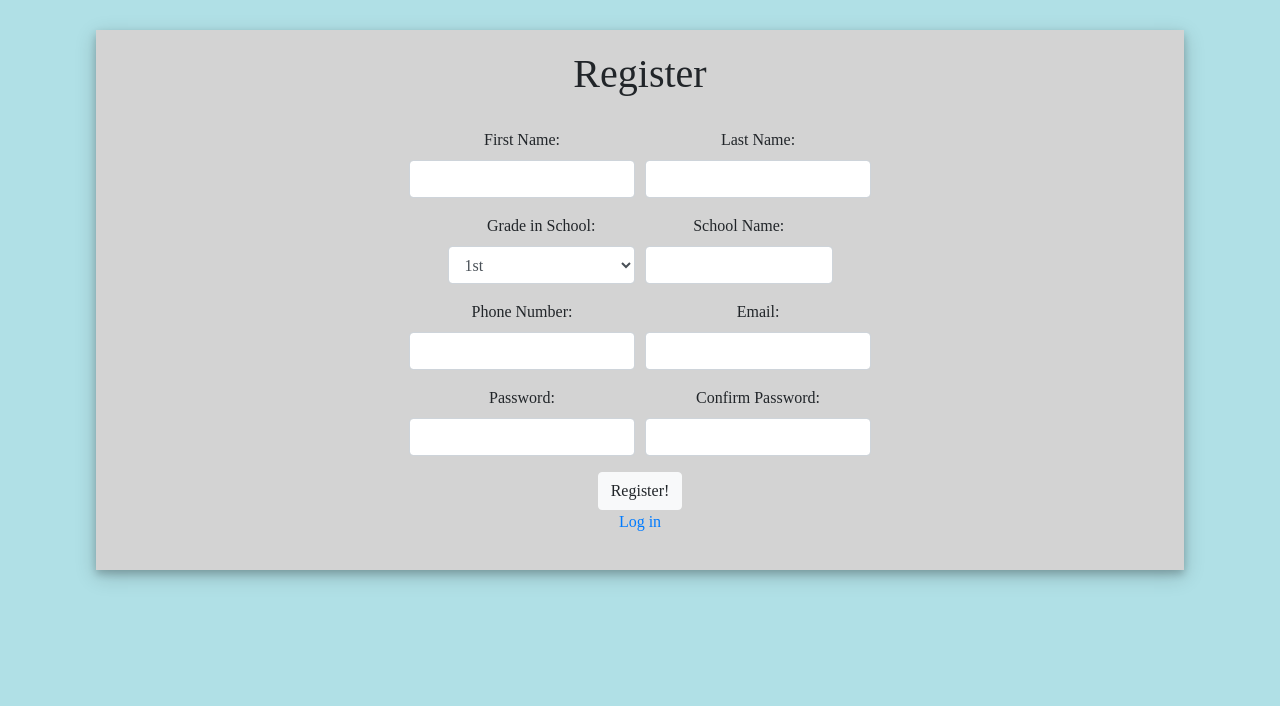
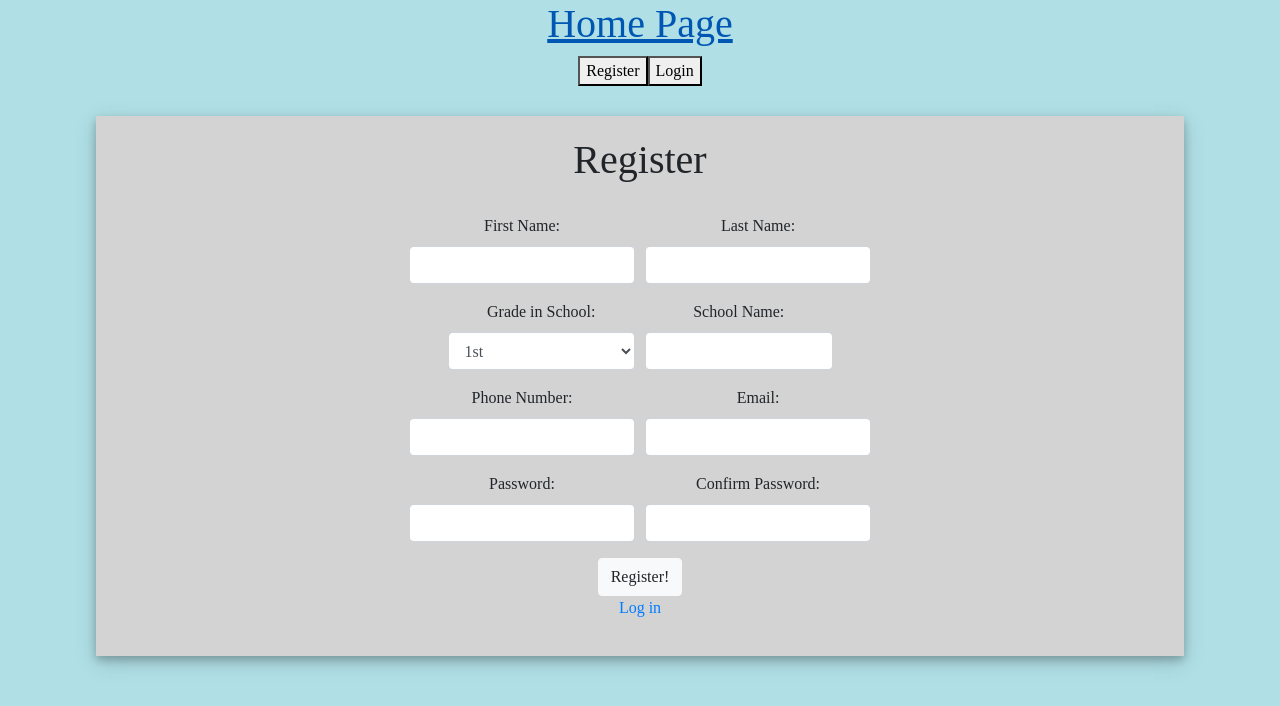
Before and after one commit to raquel-gonzo/violin-studio, a React (Create React App) app in the folder client/: page /register in a window 1280 px wide. Shown: the top 706 px of the page. Built offline with nearby package versions, Linux system fonts and the light colour scheme; no server answers; a web font is replaced by a local one.

Commit message:
backtracked and created the header to store if a user is logged in or not.

```diff
--- a/client/src/App.js
+++ b/client/src/App.js
@@ -1,12 +1,14 @@
 import React, { useState, useEffect } from "react";
 import "./App.css";
-import Registration from "./components/Registration";
 import { BrowserRouter, Switch, Route } from "react-router-dom";
+import StudentContext from './context/StudentContext';
+import axios from "axios";
+
+import Home from "./components/pages/Home";
+import Registration from "./components/auth/Registration";
+import Login from "./components/auth/Login";
+import Header from "./components/layout/Header";
 import StudentPortal from "./components/StudentPortal";
-import Login from "./components/Login";
-import StudentContext from "./context/StudentContext";
-import axios from "axios";
-import Home from "./components/Home";
 
 function App() {
   const [studentData, setStudentData] = useState({
@@ -48,6 +50,7 @@ function App() {
       <BrowserRouter>
         <StudentContext.Provider value={{ studentData, setStudentData }}>
           {/* value should store state, which is the currently logged in student. */}
+          <Header />
           <Switch>
             <Route exact path="/" component={Home} />
             <Route path="/login" component={Login} />
--- /dev/null
+++ b/client/src/components/auth/AuthOptions1.js
@@ -0,0 +1,34 @@
+// buttons that appear --> determined by whether a student is logged in or not.
+import React, { useContext } from "react";
+import { useHistory } from "react-router-dom";
+import StudentContext from "../../context/StudentContext";
+
+export default function AuthOptions() {
+  const { studentData, setStudentData } = useContext(StudentContext);
+
+  const history = useHistory();
+
+  const register = () => history.push("/register");
+  const login = () => history.push("/login");
+  const logout = () => {
+      setStudentData({
+          token: undefined,
+          student: undefined
+      })
+      localStorage.setItem("auth-token", "");
+  };
+
+  return (
+    <nav className="auth-options">
+      {/* Conditional rendering for  */}
+      {studentData.student ? (
+        <button onClick={logout}>Logout</button>
+      ) : (
+        <>
+          <button onClick={register}>Register</button>
+          <button onClick={login}>Login</button>
+        </>
+      )}
+    </nav>
+  );
+}
--- a/client/src/components/Login.js
+++ b/client/src/components/auth/Login.js
@@ -1,5 +1,7 @@
-import React, { useState } from "react";
+import React, { useState, useContext } from "react";
 import { Link } from "react-router-dom";
+import StudentContext from '../../context/StudentContext';
+
 
 const Login = () => {
   const [username, setUsername] = useState("");
--- a/client/src/components/Registration.js
+++ b/client/src/components/auth/Registration.js
@@ -1,6 +1,6 @@
 import React, { useState, useContext } from "react";
 import { Link } from "react-router-dom";
-import StudentContext from "../context/StudentContext";
+import StudentContext from "../../context/StudentContext";
 
 import axios from "axios";
 
@@ -15,7 +15,7 @@ const Registration = () => {
   const [confirmPassword, setConfirmPassword] = useState("");
   const [errs, setErrs] = useState({});
 
-  const { setStudentData } = useContext(StudentContext);
+  // const { setStudentData } = useContext(StudentContext);
 
   const submit = async (e) => {
     e.preventDefault();
@@ -39,10 +39,10 @@ const Registration = () => {
       password,
       confirmPassword
     });
-    setStudentData({
-      token: loginRes.data.token,
-      student: loginRes.data.student,
-    });
+    // setStudentData({
+    //   token: loginRes.data.token,
+    //   student: loginRes.data.student,
+    // });
     console.log("loginRes.data");
     console.log(loginRes.data);
     localStorage.setItem("auth-token", loginRes.data.token);
--- /dev/null
+++ b/client/src/components/layout/Header.js
@@ -0,0 +1,14 @@
+import React from "react";
+import { Link } from "react-router-dom";
+import AuthOptions1 from "../auth/AuthOptions1"
+
+export default function Header() {
+  return (
+    <div>
+      <Link to="/">
+        <h1>Home Page</h1>
+      </Link>
+      <AuthOptions1 />
+    </div>
+  );
+}
--- a/client/src/components/Home.js
+++ b/client/src/components/pages/Home.js
@@ -6,10 +6,10 @@ const Home = () => {
     return(
         <div>
             <h1>Homepage</h1>
-            <div>
+            {/* <div>
                 <Link to="/register">Register</Link>
                 <Link to = "/login">Log in</Link>
-            </div>
+            </div> */}
         </div>
 
     )
--- a/client/src/context/StudentContext.js
+++ b/client/src/context/StudentContext.js
@@ -1,3 +1,4 @@
+// stores user data to determine if user is logged in.
 import {createContext} from 'react';
 
 export default createContext(null);
```
